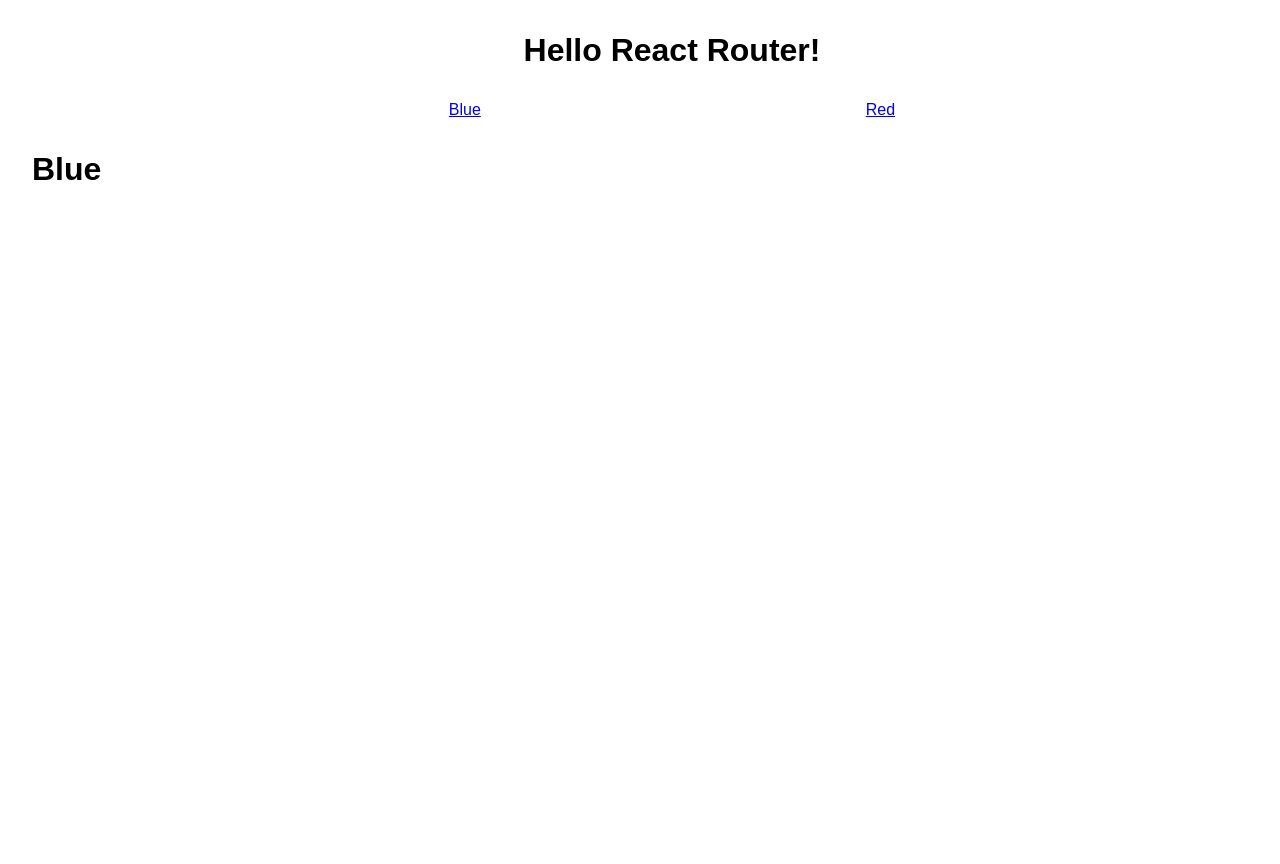
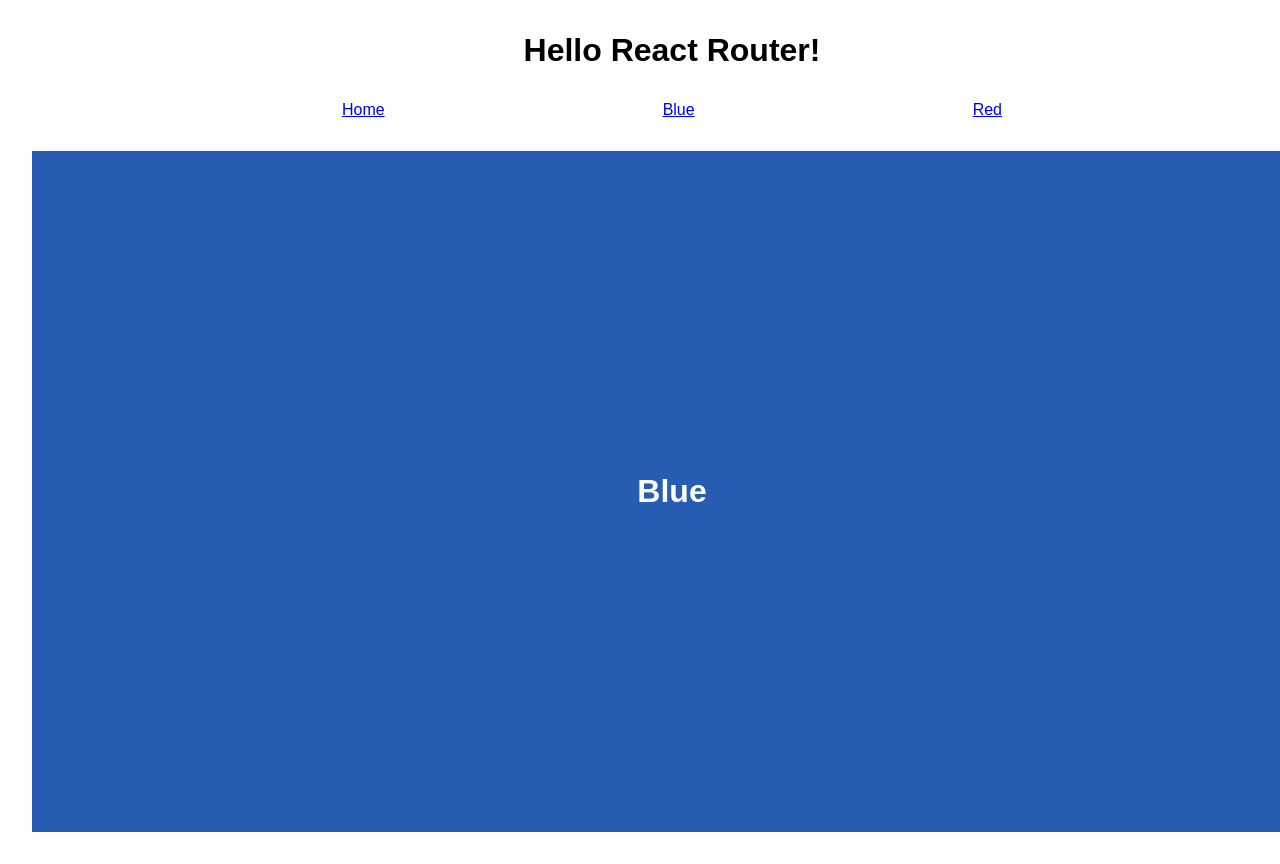
Before and after one commit to aedwardsk/block28workshop, a React (Vite) app: page /blue in a window 1280 px wide. Shown: the top 864 px of the page. Built offline with nearby package versions, Linux system fonts and the light colour scheme.

Commit message:
added home link

```diff
--- a/src/App.jsx
+++ b/src/App.jsx
@@ -2,6 +2,9 @@
 // import { Routes, Route } from "react-router";
 import "./App.css";
 import { Link, Routes, Route } from "react-router";
+import Blue from "./comonents/Blue";
+import Red from "./comonents/Red";
+import Home from "./comonents/Home";
 
 function App() {
   return (
@@ -9,13 +12,15 @@
       <div id='container'>
         <h1>Hello React Router!</h1>
         <div id='navbar'>
+          <Link to='/'>Home</Link>
           <Link to='/blue'>Blue</Link>
           <Link to='/red'>Red</Link>
         </div>
         <div id='main-section'>
           <Routes>
-            <Route path='/blue' element={<h1>Blue</h1>} />
-            <Route path='/red' element={<h1>Red</h1>} />
+            <Route path='/' element={<Home />} />
+            <Route path='/blue' element={<Blue />} />
+            <Route path='/red' element={<Red />} />
           </Routes>
         </div>
       </div>
--- /dev/null
+++ b/src/comonents/Blue.jsx
@@ -0,0 +1,7 @@
+export default function Blue() {
+  return (
+    <div className='blue'>
+      <h1>Blue</h1>
+    </div>
+  );
+}
--- /dev/null
+++ b/src/comonents/Home.jsx
@@ -0,0 +1,7 @@
+export default function Home() {
+  return (
+    <div className='home'>
+      <h1>Home</h1>
+    </div>
+  );
+}
--- /dev/null
+++ b/src/comonents/Red.jsx
@@ -0,0 +1,7 @@
+export default function Red() {
+  return (
+    <div className='red'>
+      <h1>Red</h1>
+    </div>
+  );
+}
--- a/src/index.css
+++ b/src/index.css
@@ -28,6 +28,12 @@
   align-items: center;
   justify-content: center;
 }
+
+.home {
+  background-color: #07b616;
+  color: white;
+}
+
 .red {
   background-color: #b05f6d;
   color: white;
```
